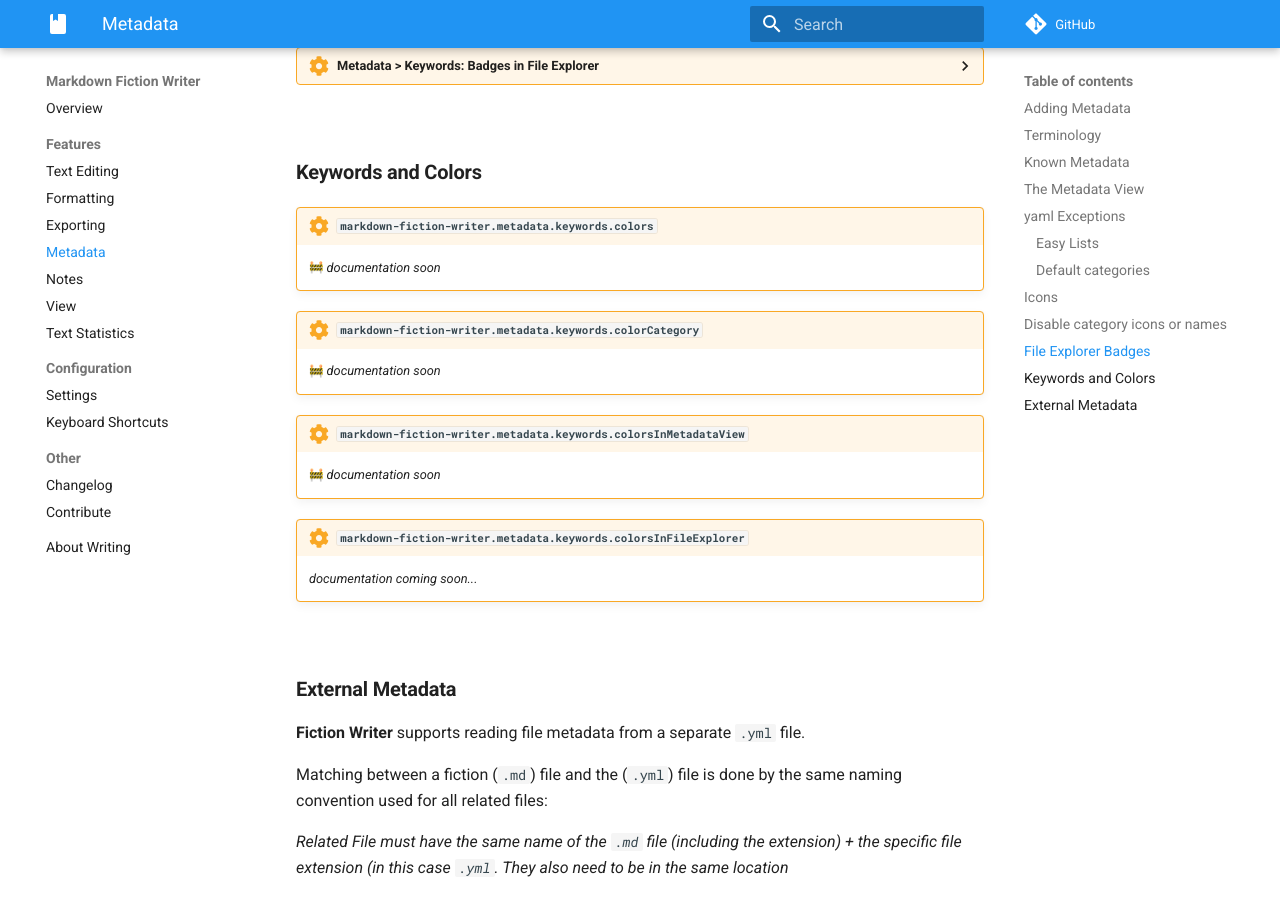
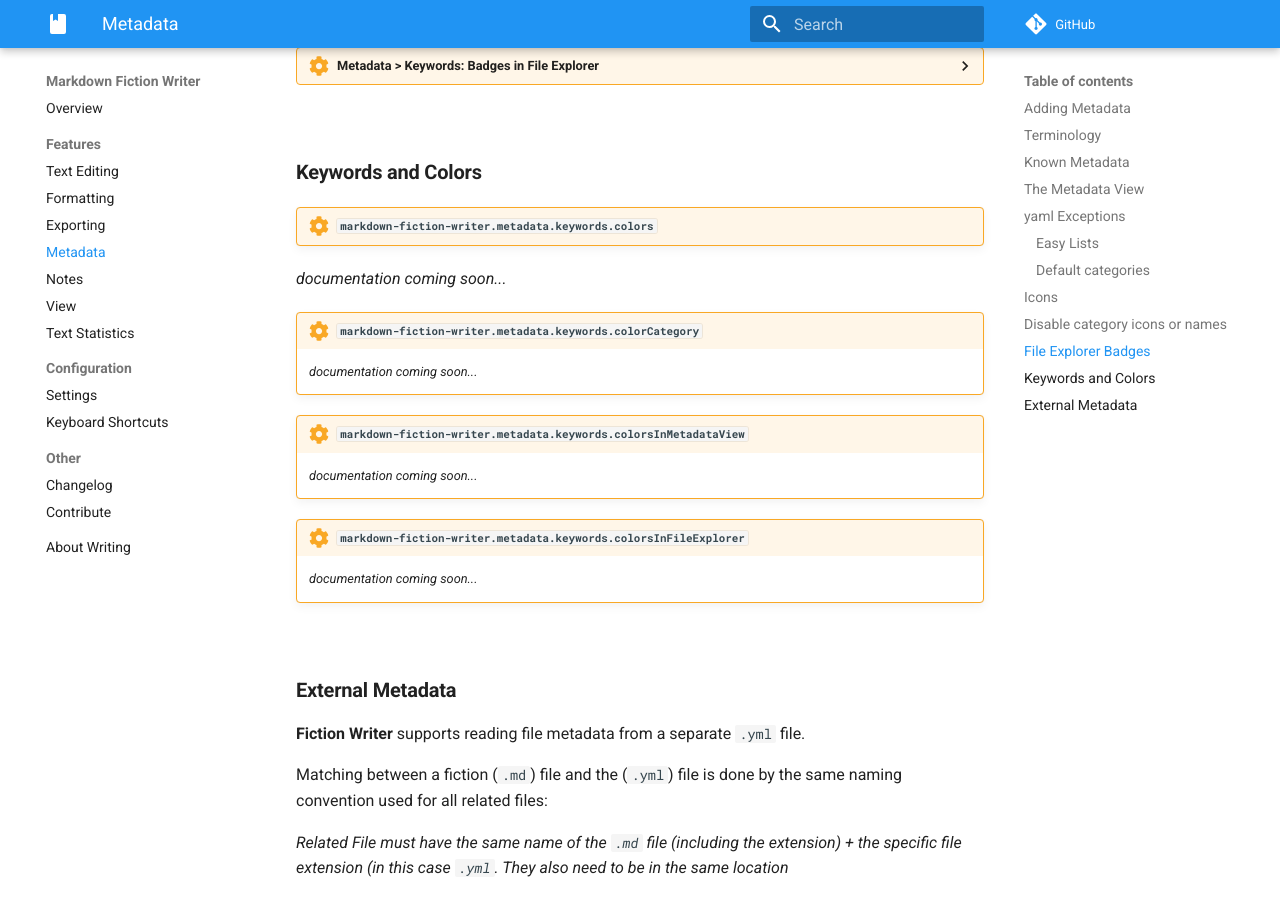
Before and after one commit to zoctarine/vscode-fiction-writer, an MkDocs documentation site: the page built from docs/metadata.md, in a window 1280 px wide and 900 px high, scrolled down 8786 px. Built offline with MkDocs 1.6.1 and Material for MkDocs 9.7.7, drawn with Linux system fonts in a browser that asks for light colours; emoji names are drawn with the system emoji font; comment, search, counter and statistics services are not loaded.

Commit message:
Change TBD to coming soon

```diff
--- a/docs/metadata.md
+++ b/docs/metadata.md
@@ -275,13 +275,13 @@
 # Keywords and Colors
 
 !!! setting "`markdown-fiction-writer.metadata.keywords.colors`"
-    :construction: *documentation soon*
+   *documentation coming soon...*
 
 !!! setting "`markdown-fiction-writer.metadata.keywords.colorCategory`"
-    :construction: *documentation soon*
+    *documentation coming soon...*
 
 !!! setting "`markdown-fiction-writer.metadata.keywords.colorsInMetadataView`"
-    :construction: *documentation soon*
+    *documentation coming soon...*
 
 !!! setting "`markdown-fiction-writer.metadata.keywords.colorsInFileExplorer`"
     *documentation coming soon...*
```
Also changed, not shown: docs/export.md (+2 -2 lines), docs/notes.md (+2 -2 lines), docs/stats.md (+1 -1 lines).
